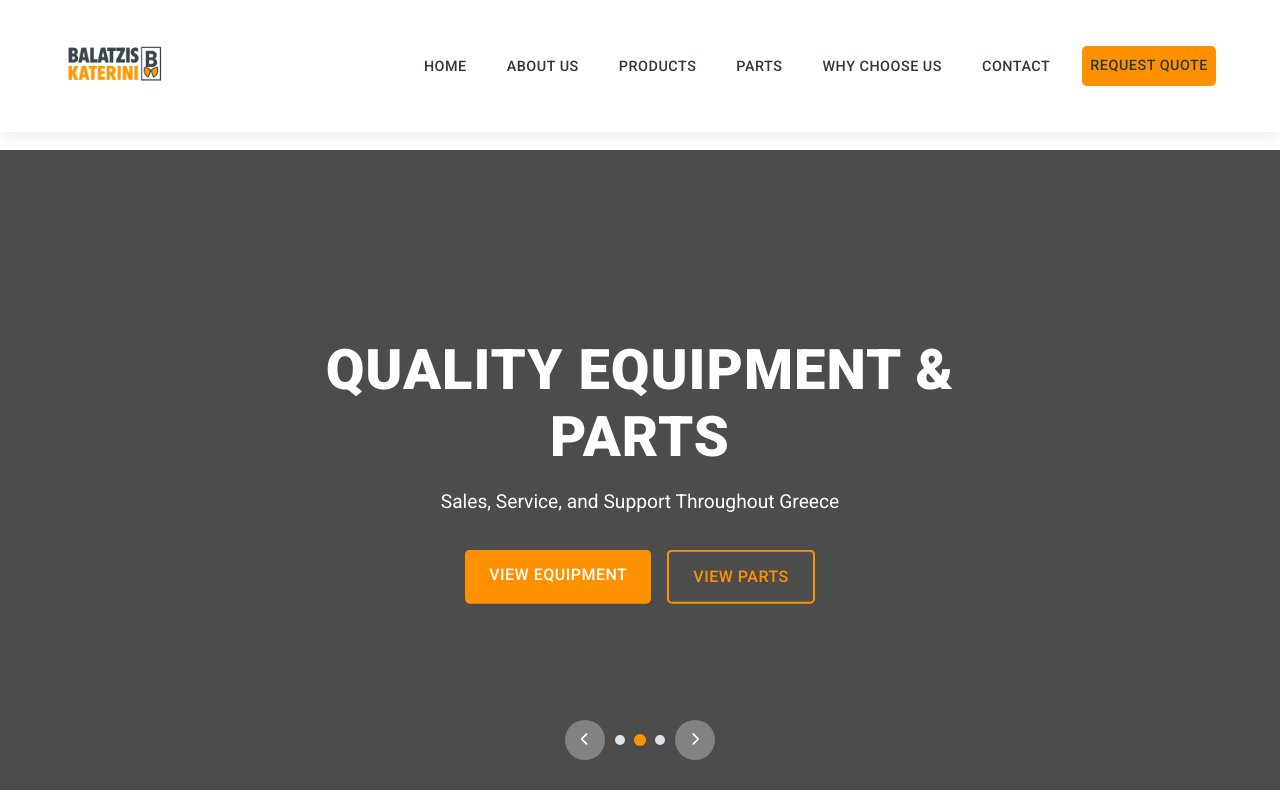
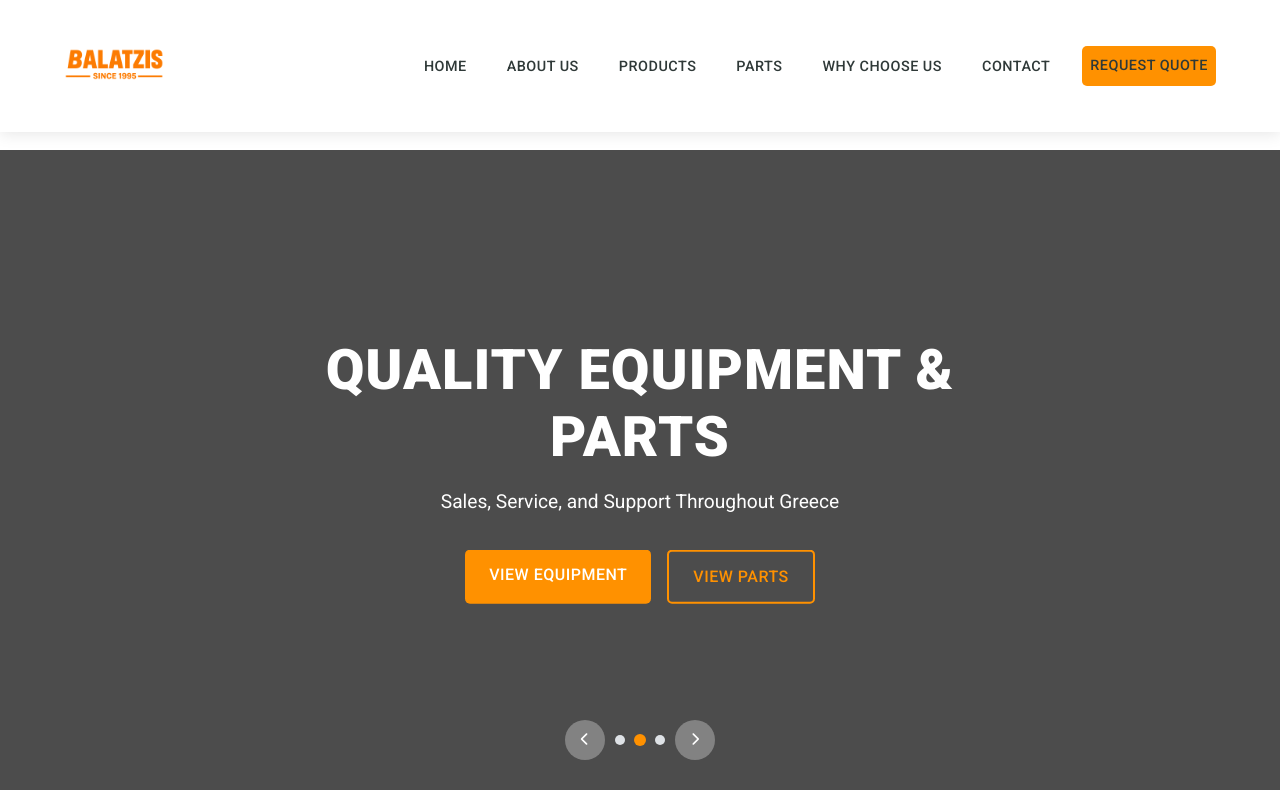
Before and after one commit to georgiosbalatzis/excavatorsPage, a plain HTML site: page index.html in a window 1280 px wide. Shown: the top 800 px of the page. Drawn offline with Linux system fonts and the light colour scheme.

Commit message:
Initial Bare Push

```diff
--- a/index.html
+++ b/index.html
@@ -15,7 +15,7 @@
 <nav id="navbar">
     <div class="container">
         <div class="logo">
-            <img src="images/CL1.png" alt="Balatzis Katerini Logo" id="company-logo">
+            <img src="images/MainLogo.png" alt="Balatzis Katerini Logo" id="company-logo">
         </div>
         <div class="nav-toggle" id="navToggle">
             <i class="fas fa-bars"></i>
```
Also changed, not shown: images/MainLogo.png (added).
